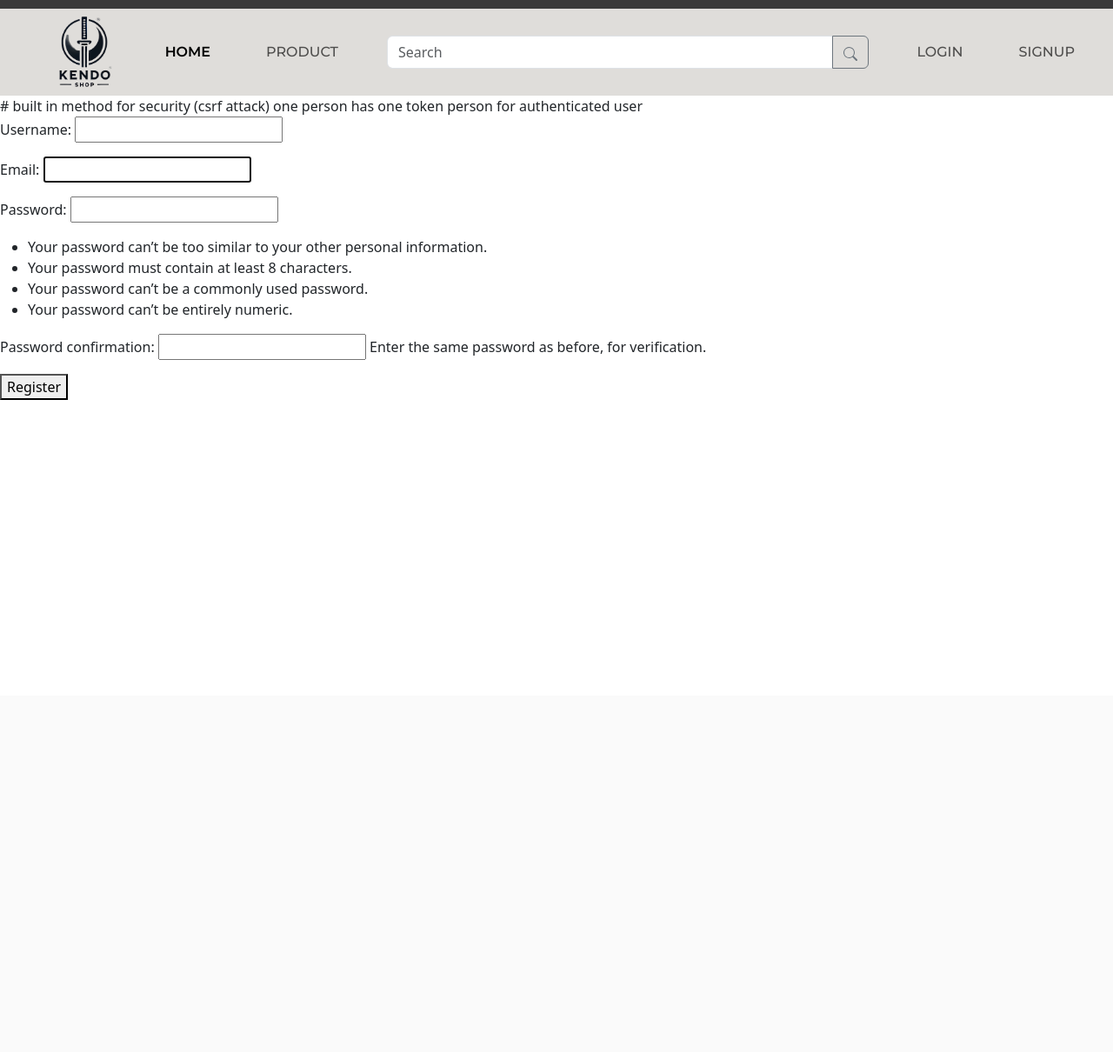
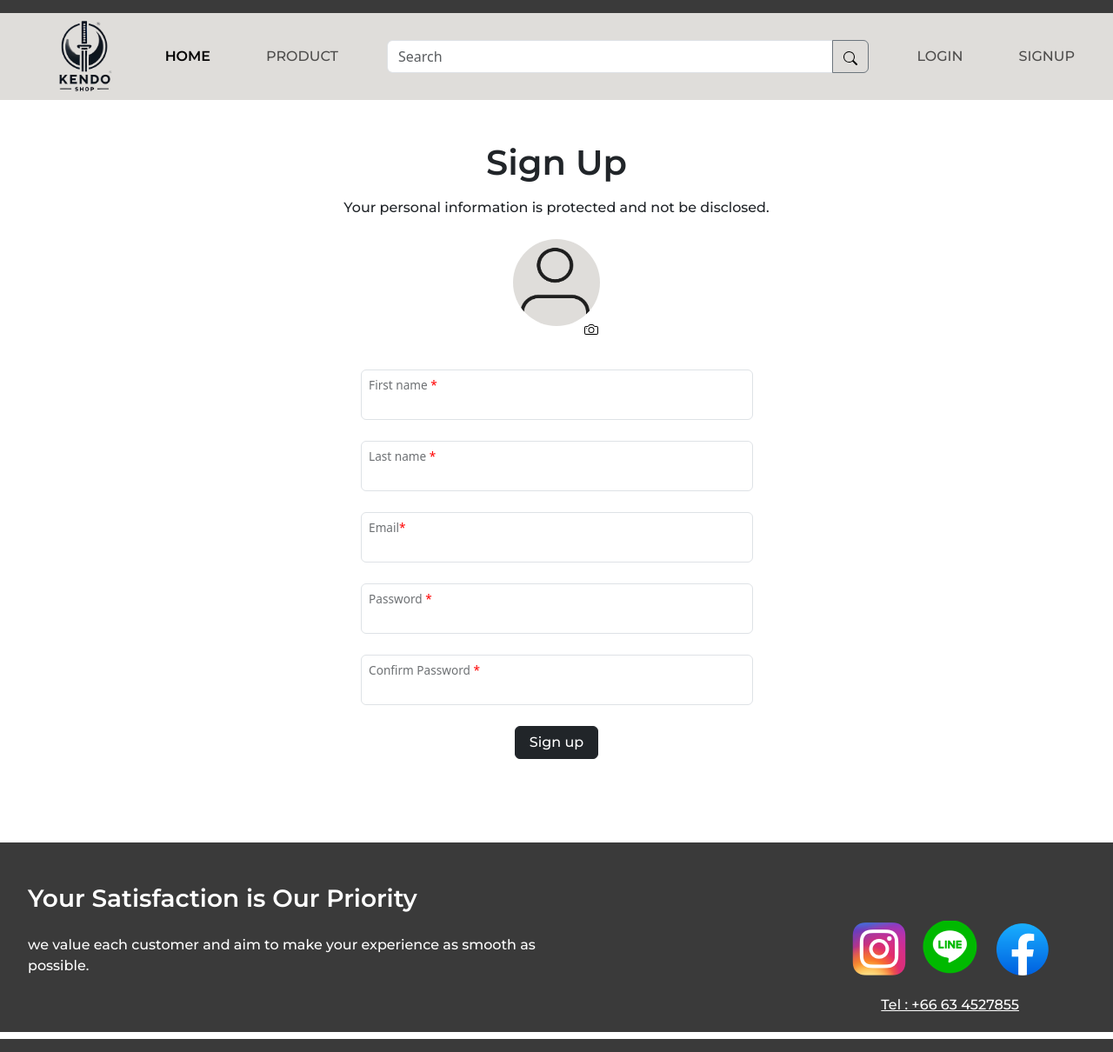
Before and after one commit to BKOPYZ/kendoshop, a Django app: page /user/sign-up/ in a window 1280 px wide. Shown: the whole page at 87% size. Before the commit the page ends 460 px from the top, so only its background shows below. Run offline with Django 5.2, Linux system fonts and the light colour scheme; parts of the project's set-up code (start-up, migrations or seed data) failed here and were passed over.

Commit message:
feat: complete SignUp page

```diff
--- a/static/assets/css/style.css
+++ b/static/assets/css/style.css
@@ -21,12 +21,13 @@
     font-weight: 600;
 }
 
-.form-control:focus {
-    border-color: black;
-    box-shadow: 0 0 0 0.0 rgba(40, 167, 69, 0.25);
-}
-
 .blackbox {
     border-radius: 20%;
     background-color: #22262C;
 }
+
+#camera {
+    position: relative;
+    left: 40px;
+    bottom: 25px;
+}
--- /dev/null
+++ b/static/assets/js/display.js
@@ -0,0 +1,14 @@
+function displaySelectedImage(event, elementId) {
+  const selectedImage = document.getElementById(elementId);
+  const fileInput = event.target;
+
+  if (fileInput.files && fileInput.files[0]) {
+    const reader = new FileReader();
+
+    reader.onload = function (e) {
+      selectedImage.src = e.target.result;
+    };
+
+    reader.readAsDataURL(fileInput.files[0]);
+  }
+}
--- a/templates/userauths/sign-up.html
+++ b/templates/userauths/sign-up.html
@@ -14,9 +14,10 @@
     rel="stylesheet">
 </head>
 
-<body>
+<body class="d-flex flex-column">
+  <!--Navigation Bar-->
   <header>
-    <div class="container-fluid secondary-color" style="height:10px;"></div>
+    <div class="container-fluid secondary-color" style="height: 15px;px;"></div>
     <nav class="navbar navbar-expand-lg py-0">
       <div class="container-fluid primary-color">
         <img src="../../static/assets/imgs/kendoshop.png" alt="kendoshop icon" class="navbar-brand icon ms-lg-5" />
@@ -36,13 +37,9 @@
           <!-- Input action and method to search product-->
           <div class="input-group mx-4">
             <input class="form-control outline-secondary" type="search" placeholder="Search" />
-            <button class="btn btn-outline-secondary" type="submit"><svg xmlns="http://www.w3.org/2000/svg" width="16"
-                height="16" fill="currentColor" class="bi bi-search" viewBox="0 0 16 16">
-                <path
-                  d="M11.742 10.344a6.5 6.5 0 1 0-1.397 1.398h-.001q.044.06.098.115l3.85 3.85a1 1 0 0 0 1.415-1.414l-3.85-3.85a1 1 0 0 0-.115-.1zM12 6.5a5.5 5.5 0 1 1-11 0 5.5 5.5 0 0 1 11 0" />
-              </svg></button>
+            <button class="btn btn-outline-secondary" type="submit"><img src="../../static/assets/imgs/search.svg"
+                alt="search"></button>
           </div>
-
           <ul class="navbar-nav">
             <li class="nav-item mx-4">
               <a class="nav-link montserrat-light" href="../product/product.html">LOGIN</a>
@@ -56,16 +53,117 @@
     </nav>
   </header>
 
+  <!--Main Body-->
+
+  <section>
+    <div class="container text-center">
+      <div class="row">
+        <div class="col-12 mt-5">
+          <h1 class="montserrat-bold">Sign Up</h1>
+        </div>
+        <div class="col-12 mt-2">
+          <p class="montserrat-light">Your personal information is protected and not be disclosed.</p>
+        </div>
+        <!-- Select Image -->
+        <div class="col-12 mt-2">
+          <div class="mb-1 d-flex justify-content-center">
+            <img id="selectedImage" src="../../static/assets/imgs/human.png" alt="example placeholder"
+              style="width: 100px; height: 100px; border-radius: 100%;" />
+          </div>
+          <button class="btn" id="camera"><label class="form-label text-white m-1" for="customFile1"><img
+                src="../../static/assets/imgs/camera.svg" alt="camera"></label>
+            <input type="file" class="form-control d-none" id="customFile1"
+              onchange="displaySelectedImage(event, 'selectedImage')" />
+            <script src="../../static/assets/js/display.js"></script>
+          </button>
+        </div>
+      </div>
+      <div class="row d-flex justify-content-center">
+        <!-- Input action and method to firstName-->
+        <div class="col-lg-5 col-8 form-floating">
+          <input type="firstName" class="form-control">
+          <label class="mx-2">First name <span style="color: red;">*</span></label>
+        </div>
+      </div>
+      <div class="row d-flex justify-content-center">
+        <!-- Input action and method to lastName-->
+        <div class="col-lg-5 col-8 form-floating mt-4">
+          <input type="lastName" class="form-control">
+          <label class="mx-2">Last name <span style="color: red;">*</span></label>
+        </div>
+      </div>
+      <div class="row d-flex justify-content-center">
+        <!-- Input action and method to email-->
+        <div class="col-lg-5 col-8 form-floating mt-4">
+          <input type="email" class="form-control">
+          <label class="mx-2">Email<span style="color: red;">*</span></label>
+        </div>
+      </div>
+      <div class="row d-flex justify-content-center">
+        <!-- Input action and method to password-->
+        <div class="col-lg-5 col-8 form-floating mt-4">
+          <input type="password" class="form-control">
+          <label class="mx-2">Password <span style="color: red;">*</span></label>
+        </div>
+      </div>
+      <div class="row d-flex justify-content-center">
+        <!-- Input action and method to confirm password-->
+        <div class="col-lg-5 col-8 form-floating mt-4">
+          <input type="password" class="form-control">
+          <label class="mx-2">Confirm Password <span style="color: red;">*</span></label>
+        </div>
+      </div>
+      <div class="row d-flex justify-content-center">
+        <!-- Input action and method to sign up button-->
+        <div class="mx-auto mt-4">
+          <button class="btn btn-dark px-3 montserrat-light">Sign up</button>
+        </div>
+      </div>
+    </div>
+  </section>
 
 
-
-
-
+  <!--
   <form action="/" method="POST">
     {% csrf_token %} # built in method for security (csrf attack) one person
     has one token person for authenticated user {{form.as_p}}
     <button type="submit">Register</button>
   </form>
+  -->
+
+
+  <!-- footer -->
+  <section class="mt-5">
+    <div class="container-fluid secondary-color mt-5">
+      <div class="row ms-2">
+        <div class="col-6 mt-5" style="color: white;">
+          <h3 class=" montserrat-bold ">
+            Your Satisfaction
+            is Our Priority
+            </h2>
+        </div>
+
+      </div>
+      <div class="row ms-2">
+        <div class="col-6 mt-3 mb-5">
+          <p class="montserrat-light" style="color: white; ">
+            we value each customer and aim to make your experience as smooth as possible.
+          </p>
+        </div>
+        <div class="col-6">
+          <div class="d-flex flex-row-reverse">
+            <a href=""><img src="../../static/assets/imgs/facebook.png" alt="facebook" class="px-2 me-lg-5"></a>
+            <a href=""><img src="../../static/assets/imgs/line.png" alt="line" class="px-2"></a>
+            <a href=""><img src="../../static/assets/imgs/instragram.png" alt="instragram" class="px-2"></a>
+          </div>
+          <div class="d-flex flex-row-reverse me-lg-5">
+            <a href="" class="montserrat-light mt-3 me-5" style="color: white; ">Tel : +66 63 4527855</a>
+          </div>
+        </div>
+      </div>
+    </div>
+    <div class="container-fluid secondary-color mt-2" style="height:15px;"></div>
+  </section>
 </body>
 <script src="https://cdn.jsdelivr.net/npm/bootstrap@5.3.3/dist/js/bootstrap.bundle.min.js"
   integrity="sha384-YvpcrYf0tY3lHB60NNkmXc5s9fDVZLESaAA55NDzOxhy9GkcIdslK1eN7N6jIeHz" crossorigin="anonymous"></script>
```
Also changed, not shown: static/assets/imgs/camera.svg (added), static/assets/imgs/facebook.png (added), static/assets/imgs/human.png (added), static/assets/imgs/instragram.png (added), static/assets/imgs/line.png (added), static/assets/imgs/search.svg (added).
